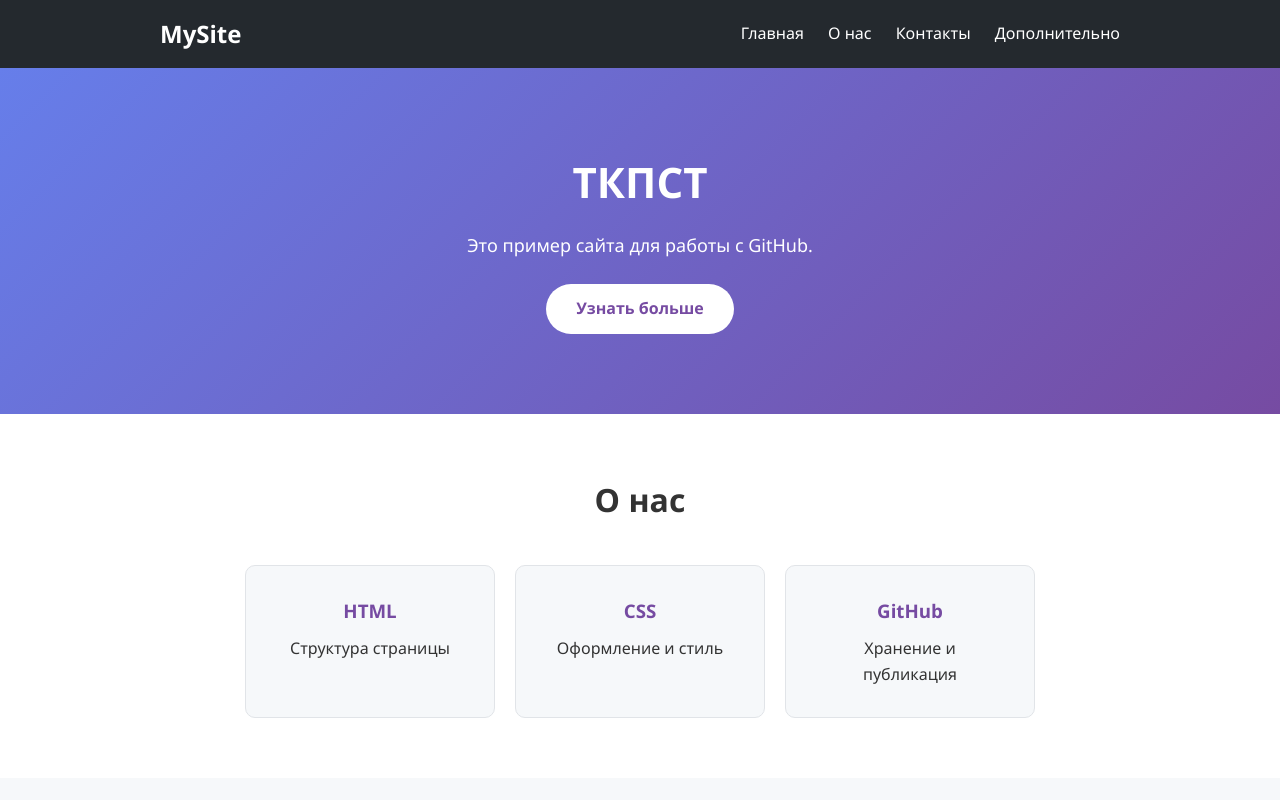
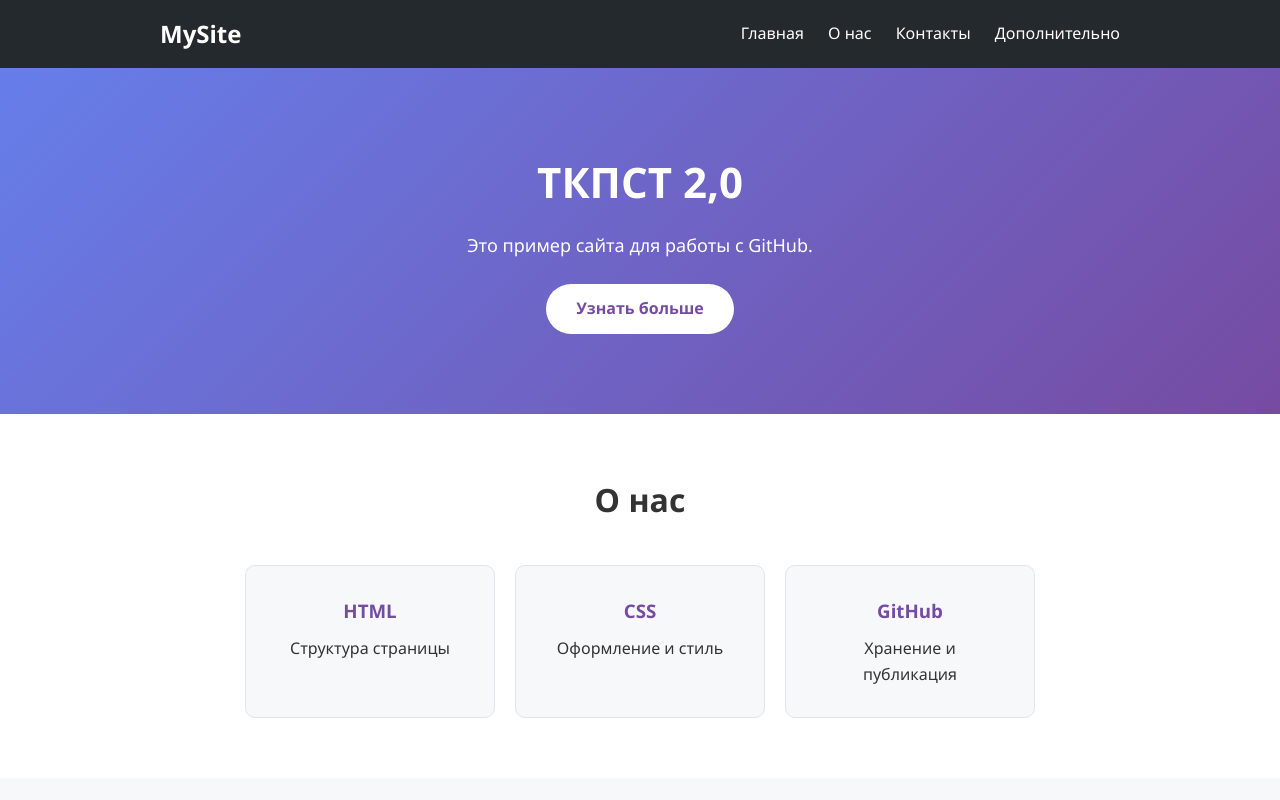
Before and after one commit to dianahrebtova7/site_tkpst, a plain HTML site: page index.html in a window 1280 px wide. Shown: the top 800 px of the page. Drawn offline with Linux system fonts and the light colour scheme.

Commit message:
Update index.html

```diff
--- a/index.html
+++ b/index.html
@@ -22,7 +22,7 @@
   <main>
     <section id="home" class="hero">
       <div class="container">
-        <h2>ТКПСТ</h2>
+        <h2>ТКПСТ 2,0</h2>
         <p>Это пример сайта для работы с GitHub.</p>
         <a href="#about" class="btn">Узнать больше</a>
       </div>
```
